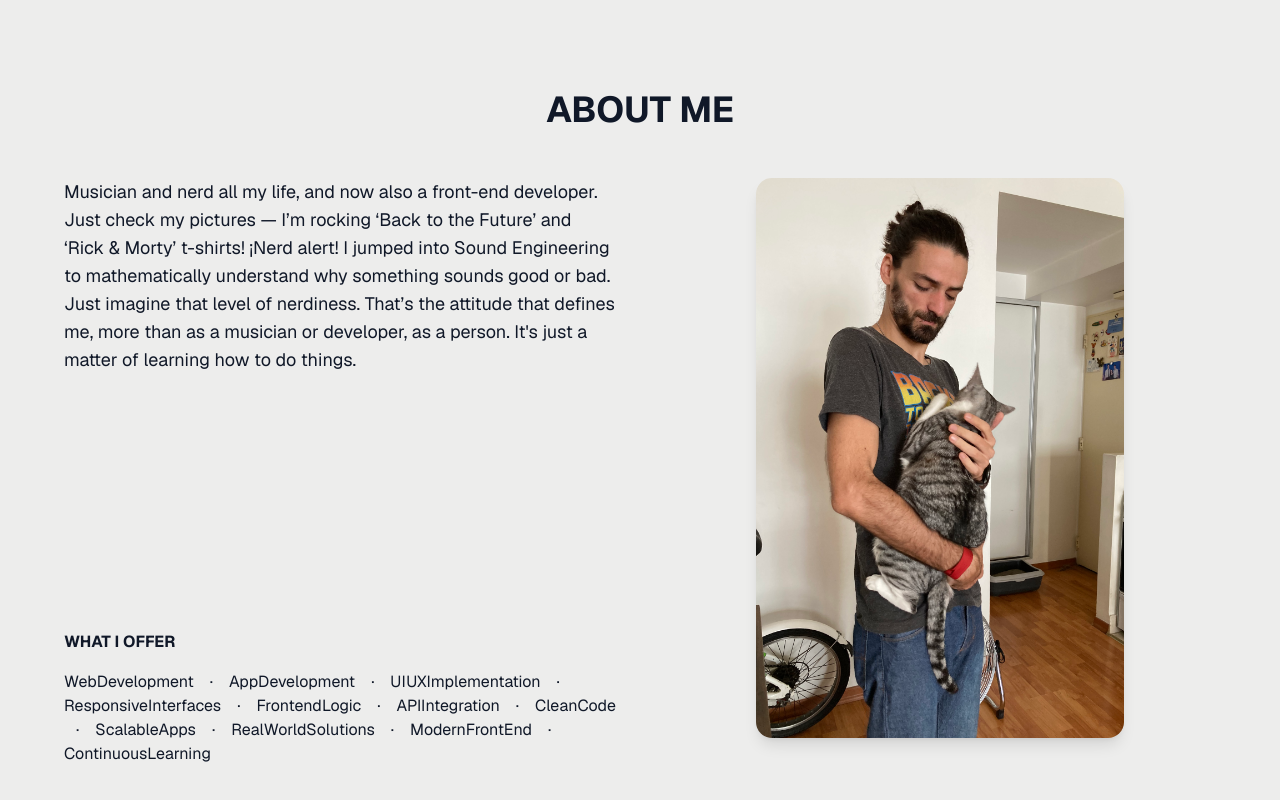
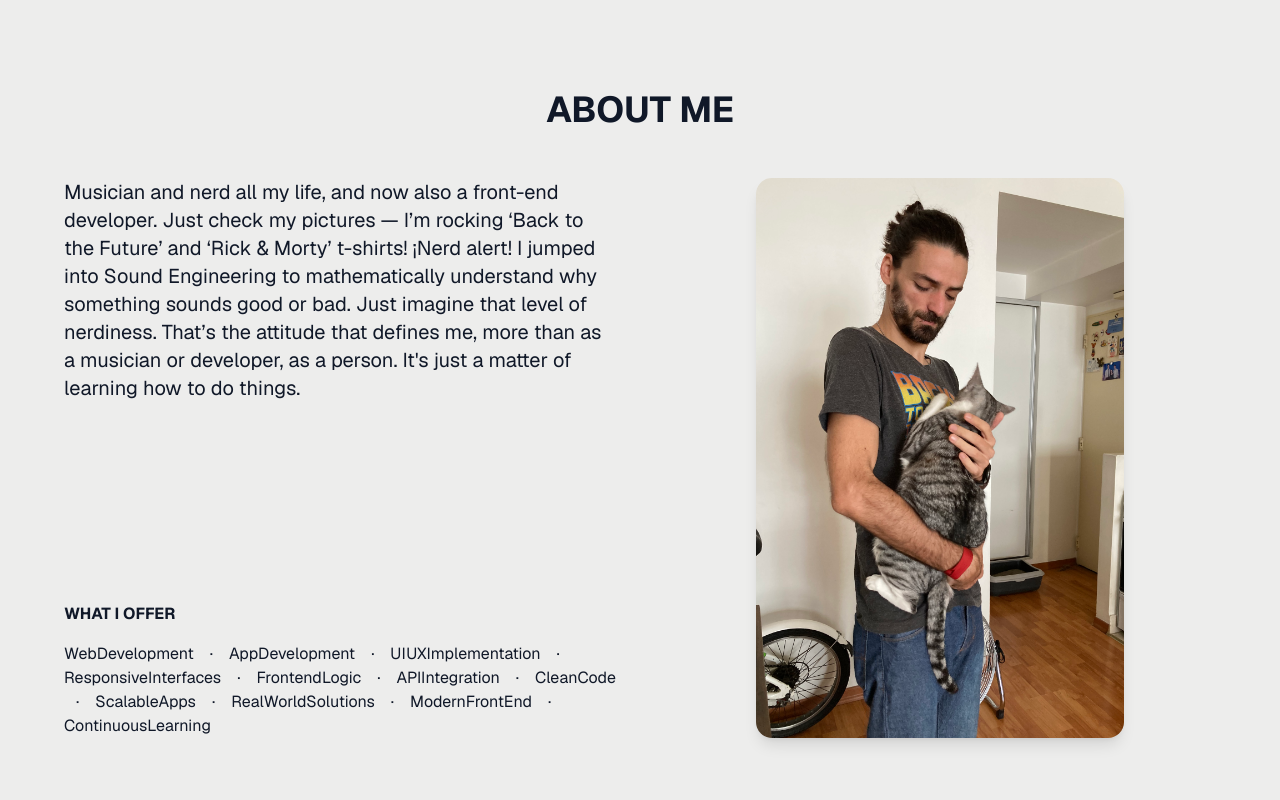
Before and after one commit to DiegoBottegoni/diegobottegoni.github.io, a React (Vite) app: page / in a window 1280 px wide. Shown: the part 1326-2126 px from the top of the page. Built offline with nearby package versions, Linux system fonts and the light colour scheme.

Commit message:
about mobile reverse render and p size modified from 18 to 20

```diff
--- a/src/presentation/pages/About/About.tsx
+++ b/src/presentation/pages/About/About.tsx
@@ -6,11 +6,13 @@ export default function AboutPage() {
                 <h2 id="about" className="text-4xl font-bold text-center uppercase">About Me</h2>
 
                 {/* Contenido en dos columnas */}
-                <div className="flex flex-col md:flex-row items-start gap-12">
+                {/* <div className="flex flex-col md:flex-row items-start gap-12"> */}
+                <div className="flex flex-col-reverse md:flex-row items-start gap-12">
+
                     {/* Textos a la izquierda */}
                     <div className="flex-1 flex flex-col justify-between h-full">
                         {/* Texto superior */}
-                        <div className="text-lg space-y-4">
+                        <div className="text-xl space-y-4">
                             <p className="text-gray-900">
                                 Musician and nerd all my life, and now also a front-end developer.
                                 Just check my pictures — I’m rocking ‘Back to the Future’ and ‘Rick & Morty’ t-shirts!{' '}
@@ -25,7 +27,7 @@ export default function AboutPage() {
 
 
                         {/* Texto inferior */}
-                        <div className="my-6 md:mt-30 lg:mt-64">
+                        <div className="my-6 md:mt-30 lg:mt-50">
                             <h3 className="text-md font-bold mb-6 md:mb-4 uppercase">What I offer</h3>
                             <p className="text-md">
                                 WebDevelopment &nbsp;&nbsp;&nbsp;·&nbsp;&nbsp;&nbsp; AppDevelopment &nbsp;&nbsp;&nbsp;·&nbsp;&nbsp;&nbsp; UIUXImplementation &nbsp;&nbsp;&nbsp;·&nbsp;&nbsp;&nbsp; ResponsiveInterfaces &nbsp;&nbsp;&nbsp;·&nbsp;&nbsp;&nbsp; FrontendLogic &nbsp;&nbsp;&nbsp;·&nbsp;&nbsp;&nbsp; APIIntegration &nbsp;&nbsp;&nbsp;·&nbsp;&nbsp;&nbsp; CleanCode &nbsp;&nbsp;&nbsp;·&nbsp;&nbsp;&nbsp; ScalableApps &nbsp;&nbsp;&nbsp;·&nbsp;&nbsp;&nbsp; RealWorldSolutions &nbsp;&nbsp;&nbsp;·&nbsp;&nbsp;&nbsp; ModernFrontEnd &nbsp;&nbsp;&nbsp;·&nbsp;&nbsp;&nbsp; ContinuousLearning
```
